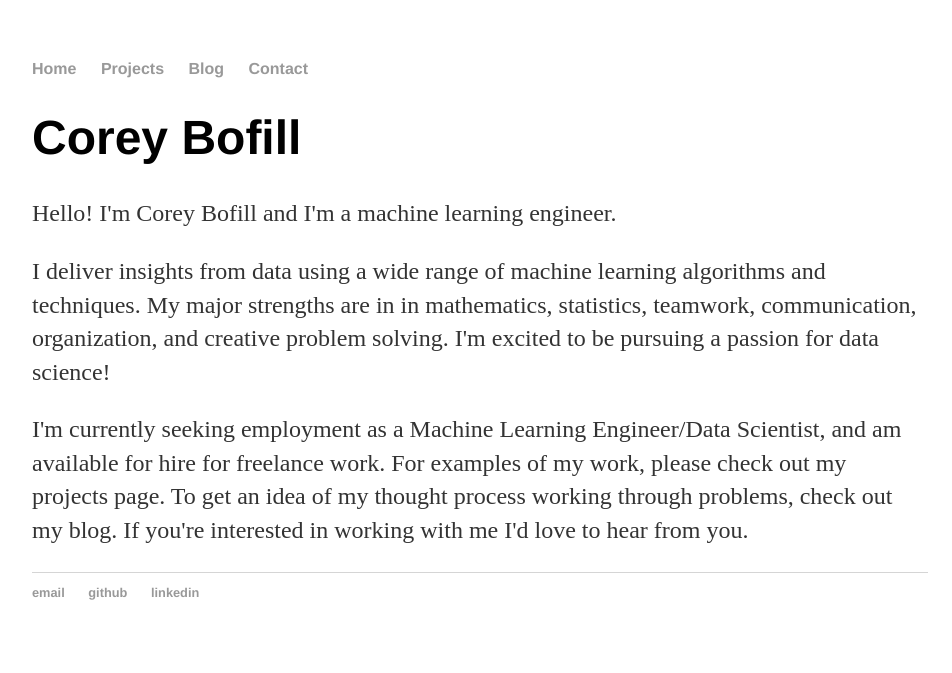
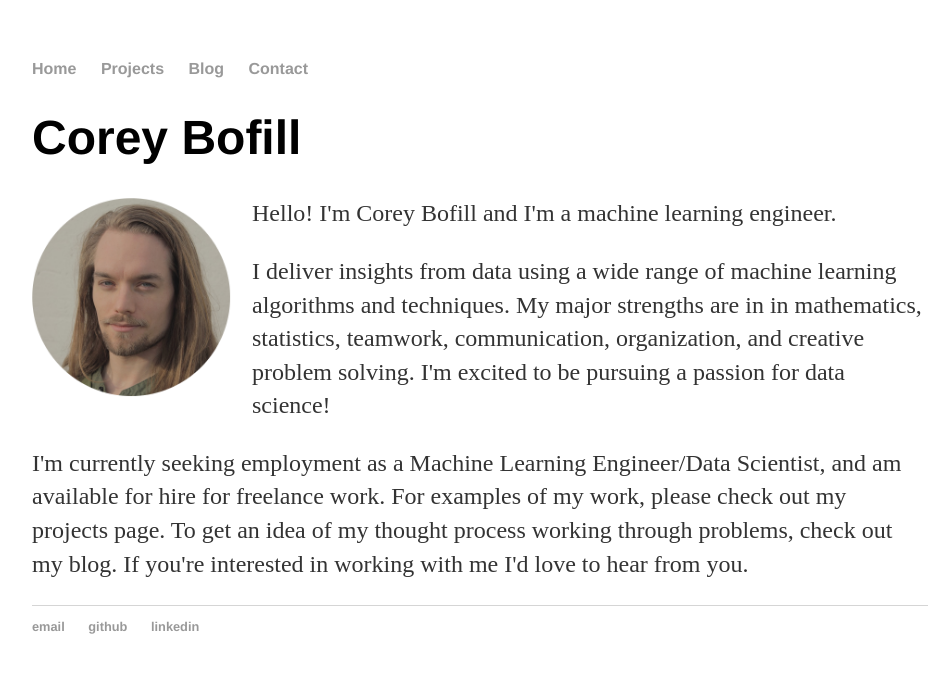
Before and after one commit to CBofill/CBofill.github.io, a Jekyll site: the page built from index.html, in a window 1280 px wide. Shown: the top 673 px of the page, without its empty margins (160-1112 px from the left). Built offline with Jekyll 4.4.1, drawn with Linux system fonts in a browser that asks for light colours.

Commit message:
Add headshot to main page

```diff
--- a/index.html
+++ b/index.html
@@ -4,6 +4,7 @@ title: Corey Bofill
 ---
 <div class="blurb">
 	<h1>Corey Bofill</h1>
+	<img src="/images/home/headshot.png" alt="Corey Bofill" style="float:left;margin:0px 20px 0px 0px;" width="200">
 	<p class="lead">Hello! I'm Corey Bofill and I'm a machine learning engineer.</p>
 	<p>I deliver insights from data using a wide range of machine learning algorithms and
 	techniques. My major strengths are in in mathematics, statistics, teamwork, communication, organization,
```
Also changed, not shown: images/home/headshot.png (added).
